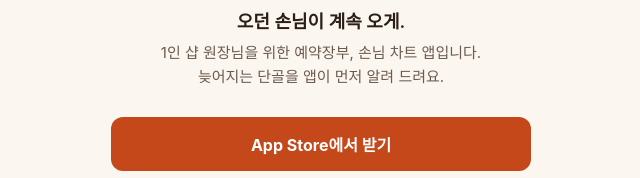
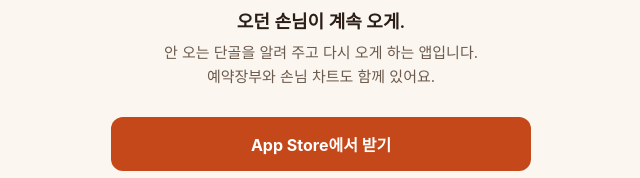
Before and after one commit to hellosangwoo-ctrl/vione-site, a plain HTML site: page index.html in a window 1280 px wide. Shown: the part 291-469 px from the top of the page, 319-959 px from the left. Drawn offline with Linux system fonts and the light colour scheme; a web font is replaced by a local one.

Commit message:
copy: 앱 소개를 "안 오는 단골을 알려 주고 다시 오게 하는 앱"으로 교체
Co-Authored-By: Claude Fable 5.2 <noreply@anthropic.com>
Claude-Session: https://claude.ai/code/session_01W21PNGomkcNP2qVv8Bfk9s

```diff
--- a/index.html
+++ b/index.html
@@ -5,13 +5,13 @@
 <meta name="viewport" content="width=device-width,initial-scale=1">
 <meta name="theme-color" content="#FBF6F0">
 <title>오셔요 — 오던 손님이 계속 오게</title>
-<meta name="description" content="1인 샵 원장님을 위한 예약장부, 손님 차트 앱. 늦어지는 단골을 먼저 알려 드립니다.">
+<meta name="description" content="안 오는 단골을 알려 주고 다시 오게 하는 앱. 미용실, 네일샵 원장님이 예약장부, 손님 차트와 함께 씁니다.">
 <link rel="canonical" href="https://oseyo.app/">
 <link rel="icon" href="/assets/img/favicon.svg" type="image/svg+xml">
 <link rel="apple-touch-icon" href="/assets/img/apple-touch-icon.png">
 <meta property="og:type" content="website">
 <meta property="og:title" content="오셔요 — 오던 손님이 계속 오게">
-<meta property="og:description" content="1인 샵 원장님을 위한 예약장부, 손님 차트 앱.">
+<meta property="og:description" content="안 오는 단골을 알려 주고 다시 오게 하는 앱.">
 <meta property="og:url" content="https://oseyo.app/">
 <meta property="og:image" content="https://oseyo.app/assets/img/og.png">
 <link rel="stylesheet" href="https://cdn.jsdelivr.net/gh/orioncactus/pretendard@v1.3.9/dist/web/static/pretendard.min.css">
@@ -37,7 +37,7 @@ footer a{color:inherit}
   <img src="/assets/img/app-icon.svg" alt="">
   <h1>오셔요</h1>
   <p class="lead">오던 손님이 계속 오게.</p>
-  <p class="sub">1인 샵 원장님을 위한 예약장부, 손님 차트 앱입니다.<br>늦어지는 단골을 앱이 먼저 알려 드려요.</p>
+  <p class="sub">안 오는 단골을 알려 주고 다시 오게 하는 앱입니다.<br>예약장부와 손님 차트도 함께 있어요.</p>
   <div class="btns">
     <a class="btn" href="https://apps.apple.com/app/id6774170446">App Store에서 받기</a>
     <a class="btn ghost" href="https://play.google.com/store/apps/details?id=com.rigidpointadvisory.vioneapp">Google Play에서 받기</a>
```
